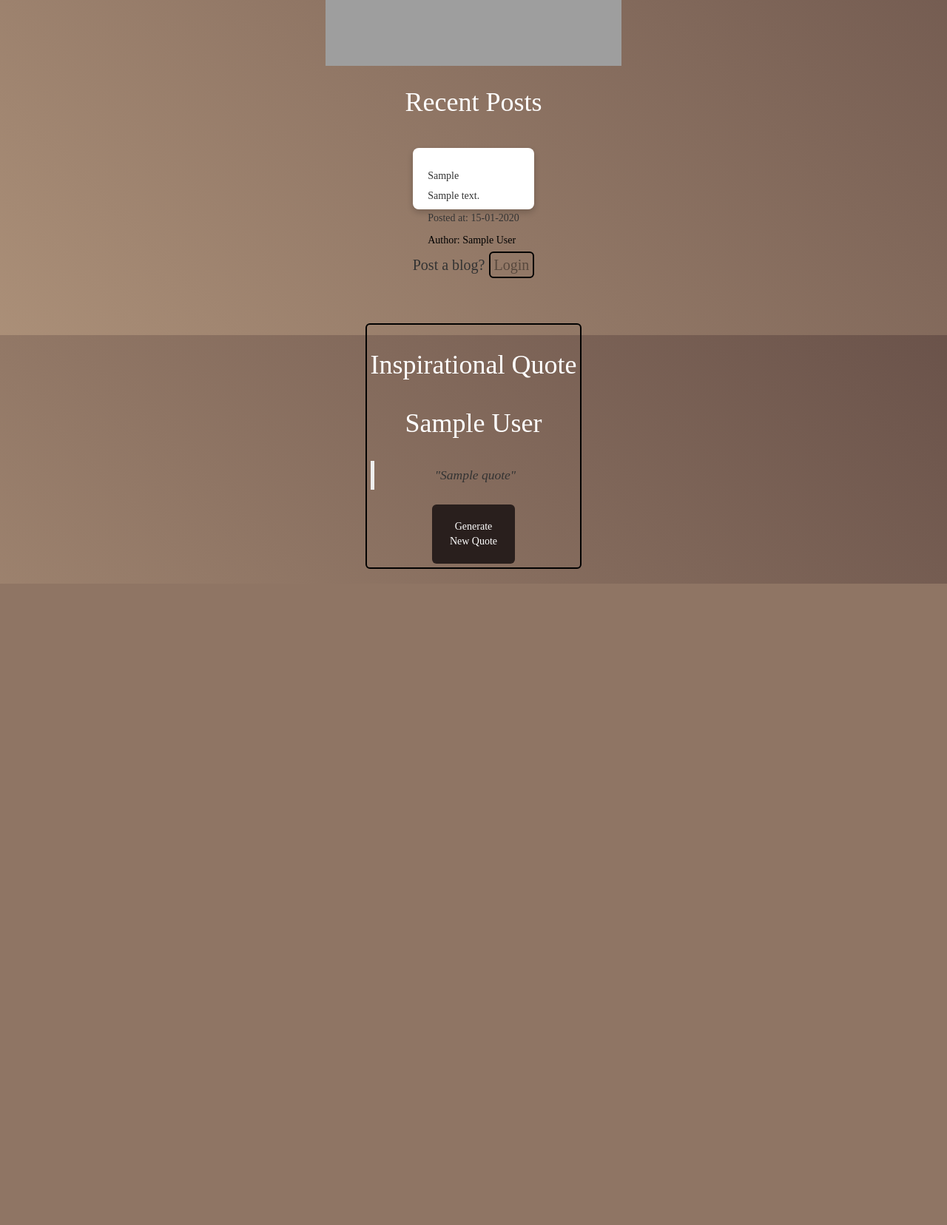
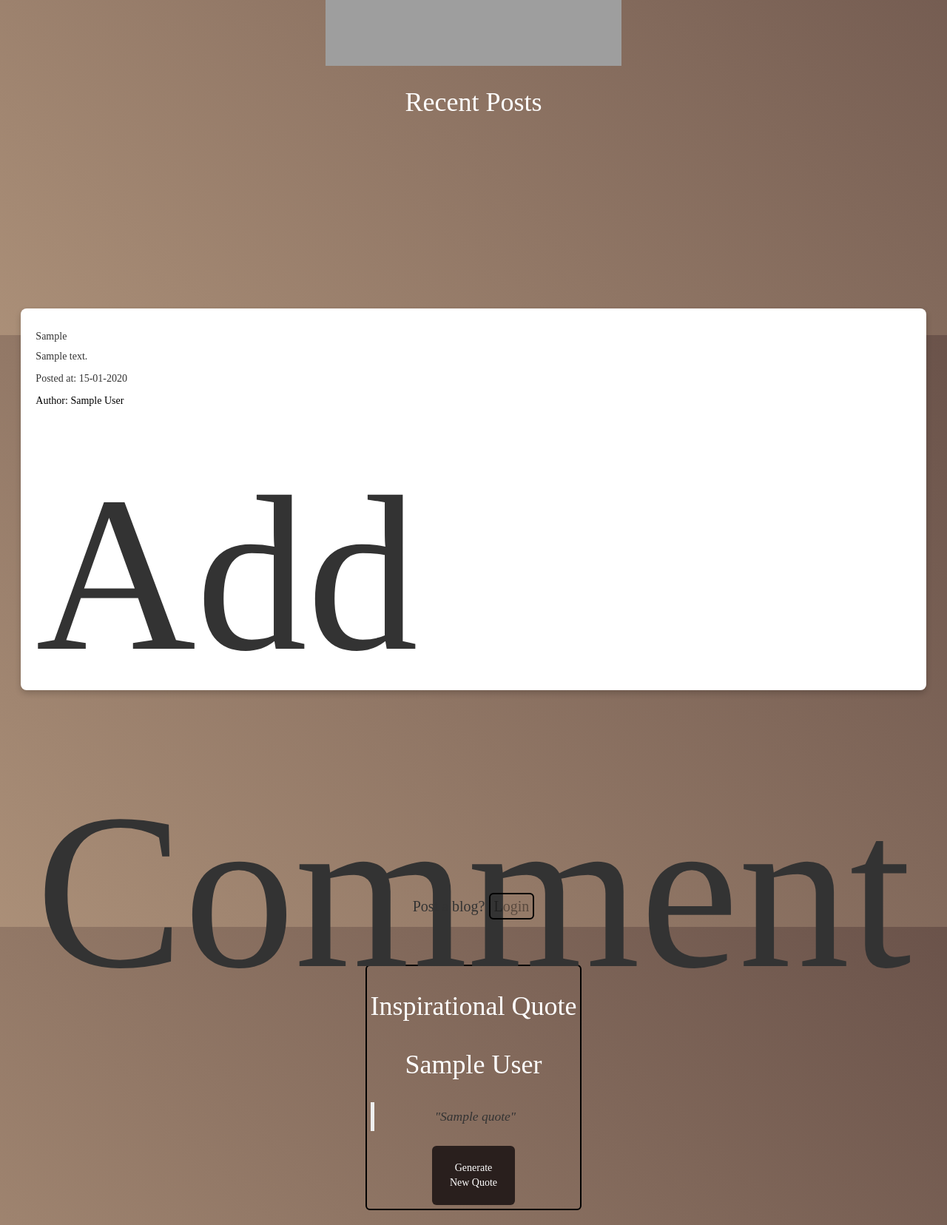
Before and after one commit to 96olbap/spotOn-blog, a Flask app: page / in a window 1280 px wide. Shown: the part 347-2003 px from the top of the page at 74% size. Before the commit the page ends 1136 px from the top, so only its background shows below. Run offline with Flask 2, Linux system fonts and the light colour scheme; tables that the repository leaves empty hold one stand-in row (values such as "Sample post"); a database or web service that is not in the repository returns one stand-in record (values such as "Sample title"); data that the repository does not hold is empty; some libraries are stand-ins or nearby versions; grey boxes are pictures that could not be loaded.

Commit message:
This commit will update the comment.html

```diff
--- a/app/static/css/index.css
+++ b/app/static/css/index.css
@@ -225,3 +225,7 @@ h1 {
     color: rgb(144, 142, 142);
     text-decoration: none;
 }
+
+.add-comment-link {
+    font-size: 30rem;
+}
--- a/app/templates/index.html
+++ b/app/templates/index.html
@@ -19,7 +19,8 @@
                         {{ blog.content }}
                     </p>
                     <p class="card-text">Posted at: {{blog.created_at.strftime('%d-%m-%Y')}}</p>
-                    <p class="card-text"><a href="#">Author: {{blog.author}}</a></p>
+                    <p class="card-text"><a>Author: {{blog.author}}</a></p>
+                    <p class='add-comment-link card-text' href="#">Add Comment</p>
                 </div>
             </div>
             {% endfor %}
--- a/config.py
+++ b/config.py
@@ -23,7 +23,7 @@ class ProdConfig(Config):
     Args:
         Config: The parent configuration class with General configuration settings
     '''
-    # SQLALCHEMY_DATABASE_URI = os.environ.get("DATABASE_URL").replace("://", "ql://", 1)
+    SQLALCHEMY_DATABASE_URI = os.environ.get("DATABASE_URL").replace("://", "ql://", 1)
     DEBUG = True
 
 
--- a/manage.py
+++ b/manage.py
@@ -4,6 +4,7 @@ from flask_migrate import Migrate,MigrateCommand
 from app.models import User,Blog_post,Comment
 
 # Creating app instance
+app = create_app('development')
 app = create_app('development')
 
 manager = Manager(app)
```
Also changed, not shown: app/templates/comment/comment.html (+20 -0 lines).
